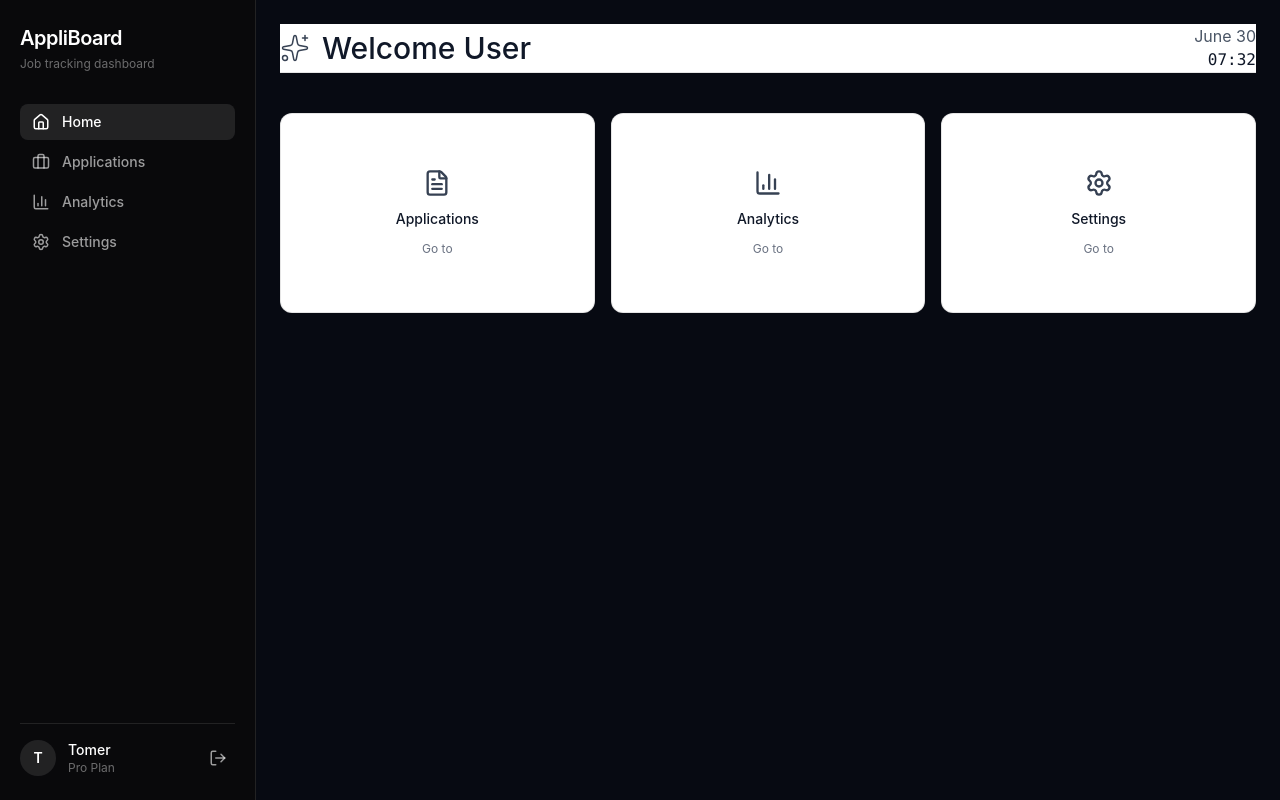
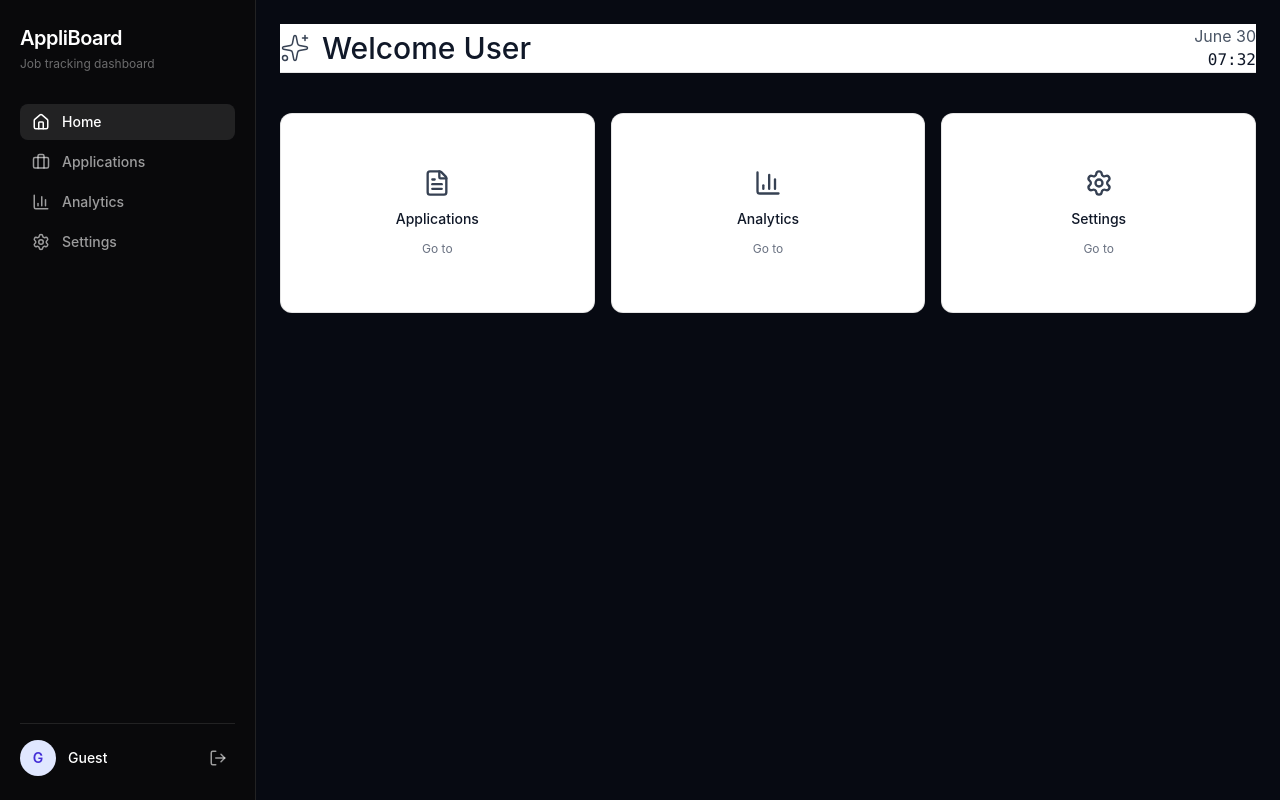
Before and after one commit to TomerP750/AppliBoard, a React (Vite) app in the folder frontend/: page /dashboard in a window 1280 px wide. Built offline with nearby package versions, Linux system fonts and the light colour scheme.

Commit message:
user badge added

```diff
--- a/frontend/src/features/dashboard/layout/sidebar/Sidebar.tsx
+++ b/frontend/src/features/dashboard/layout/sidebar/Sidebar.tsx
@@ -1,8 +1,13 @@
 import { NavLink } from "react-router-dom";
 import { LogOut } from "lucide-react";
 import { navItems } from "./navItems";
+import { useAuth } from "../../../authentication/contexts/AuthContext";
+import { Badge } from "../../../../shared/ui/Badge";
 
 export function Sidebar() {
+
+    const { user, logout } = useAuth();
+
     return (
         <aside className="hidden md:flex min-h-screen w-64 flex-col border-r border-white/10 bg-zinc-950 text-white px-5 py-6">
 
@@ -47,24 +52,20 @@ export function Sidebar() {
 
                     {/* User badge */}
                     <div className="flex items-center gap-3 min-w-0">
-                        <div className="w-9 h-9 rounded-full bg-white/10 flex items-center justify-center text-sm font-semibold">
-                            T
-                        </div>
+                        <Badge avatarUrl={user?.avatarUrl} size="sm" alt="User avatar" />
 
                         <div className="min-w-0">
                             <p className="text-sm font-medium text-white truncate">
-                                Tomer
-                            </p>
-                            <p className="text-xs text-white/40 truncate">
-                                Pro Plan
+                                {user ? `${user?.firstName} ${user?.lastName}` : "Guest"}
                             </p>
                         </div>
                     </div>
 
                     {/* Logout */}
                     <button
-                        className="p-2 rounded-md text-white/60 hover:text-white hover:bg-white/10 transition"
+                        className="cursor-pointer p-2 rounded-md text-white/60 hover:text-white transition"
                         aria-label="Logout"
+                        onClick={logout}
                     >
                         <LogOut size={18} />
                     </button>
--- /dev/null
+++ b/frontend/src/shared/ui/Badge.tsx
@@ -0,0 +1,65 @@
+import type { HTMLAttributes } from "react";
+
+type BadgeSize = "xs" | "sm" | "md" | "lg";
+
+export type BadgeProps = HTMLAttributes<HTMLDivElement> & {
+    avatarUrl?: string;
+    firstName?: string;
+    lastName?: string;
+    size?: BadgeSize;
+    alt?: string;
+};
+
+export function Badge({
+    avatarUrl,
+    firstName,
+    lastName,
+    size = "sm",
+    alt = "User avatar",
+    className = "",
+    ...props
+}: BadgeProps) {
+    const sizeClasses: Record<BadgeSize, string> = {
+        xs: "h-6 w-6 text-xs",
+        sm: "h-9 w-9 text-sm",
+        md: "h-12 w-12 text-base",
+        lg: "h-16 w-16 text-lg",
+    };
+
+    const badgeClasses = [
+        "inline-flex shrink-0 items-center justify-center overflow-hidden rounded-full font-semibold",
+        avatarUrl
+            ? "bg-zinc-100 dark:bg-zinc-800"
+            : "bg-indigo-100 text-indigo-700 dark:bg-indigo-500 dark:text-white",
+        sizeClasses[size],
+        className,
+    ]
+        .filter(Boolean)
+        .join(" ");
+
+
+    const badgeText = getBadgeText(firstName, lastName);
+
+    return (
+        <div className={badgeClasses} {...props}>
+            {avatarUrl ? (
+                <img src={avatarUrl} alt={alt} className="h-full w-full object-cover" />
+            ) : (
+                <span aria-hidden="true">{badgeText}</span>
+            )}
+        </div>
+    );
+}
+
+function getBadgeText(firstName?: string, lastName?: string) {
+    if (firstName && lastName) {
+        return `${firstName.trim().charAt(0)}${lastName.trim().charAt(0)}`.toUpperCase();
+    }
+    if (firstName) {
+        return firstName.trim().charAt(0).toUpperCase();
+    }
+    if (lastName) {
+        return lastName.trim().charAt(0).toUpperCase();
+    }
+    return "G";
+}
```
